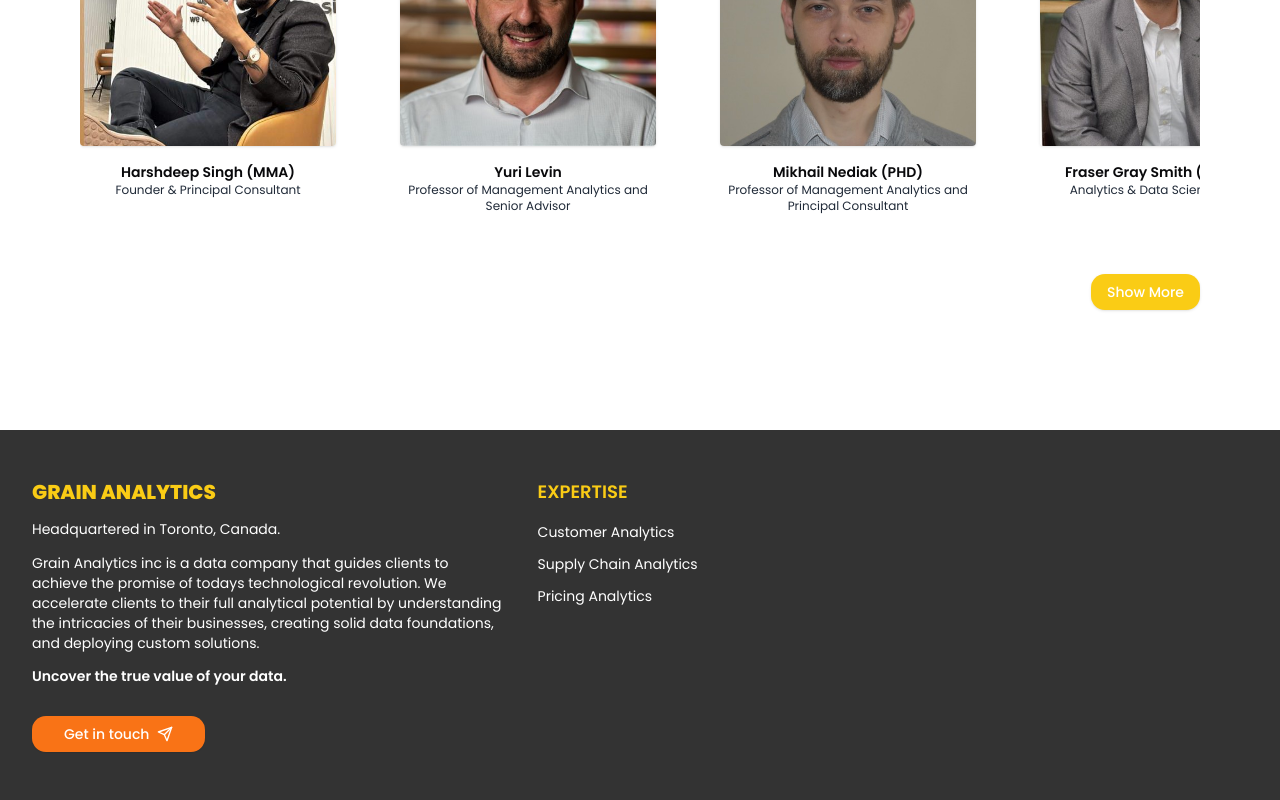
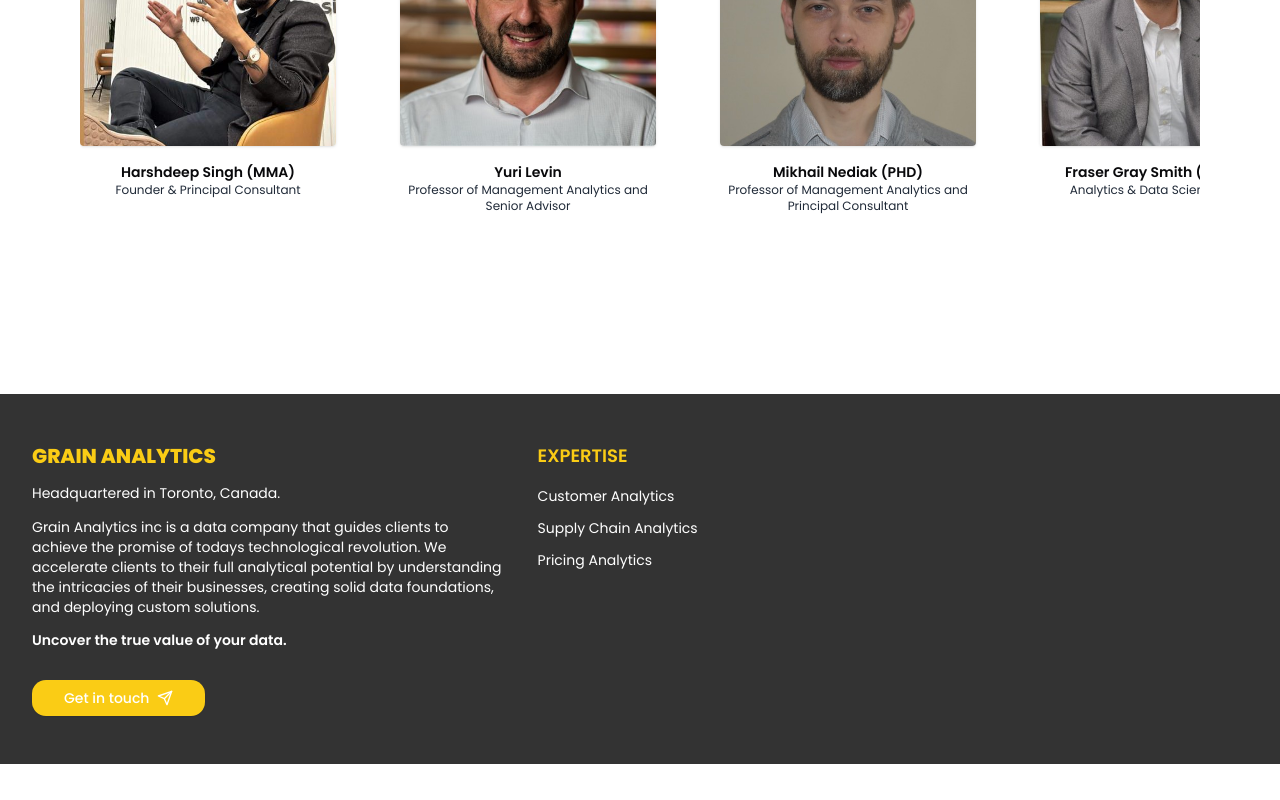
Before and after one commit to sanat75/grain2.0, a Next.js app: page / in a window 1280 px wide. Shown: the part 5768-6568 px from the top of the page. After the commit the page ends 6532 px from the top, so only its background shows below. Built offline with nearby package versions, Linux system fonts and the light colour scheme.

Commit message:
minor text size update

```diff
--- a/src/components/Footer/Footer.tsx
+++ b/src/components/Footer/Footer.tsx
@@ -28,7 +28,7 @@
               </p>
               <div>
                 <Link href={"/contact"}>
-                  <Button className="bg-primary-secondary text-white px-8 py-2  mt-4">
+                  <Button className="bg-primary text-white px-8 py-2  mt-4">
                     Get in touch <SendIcon className="w-4 h-4 ml-2" />
                   </Button>
                 </Link>
--- a/src/components/Team/Team.tsx
+++ b/src/components/Team/Team.tsx
@@ -86,9 +86,6 @@
             />
           </div>
         </div>
-        <Link href={"/about"} className="w-full flex justify-end">
-          <Button>Show More</Button>
-        </Link>
       </div>
     </section>
   );
```
